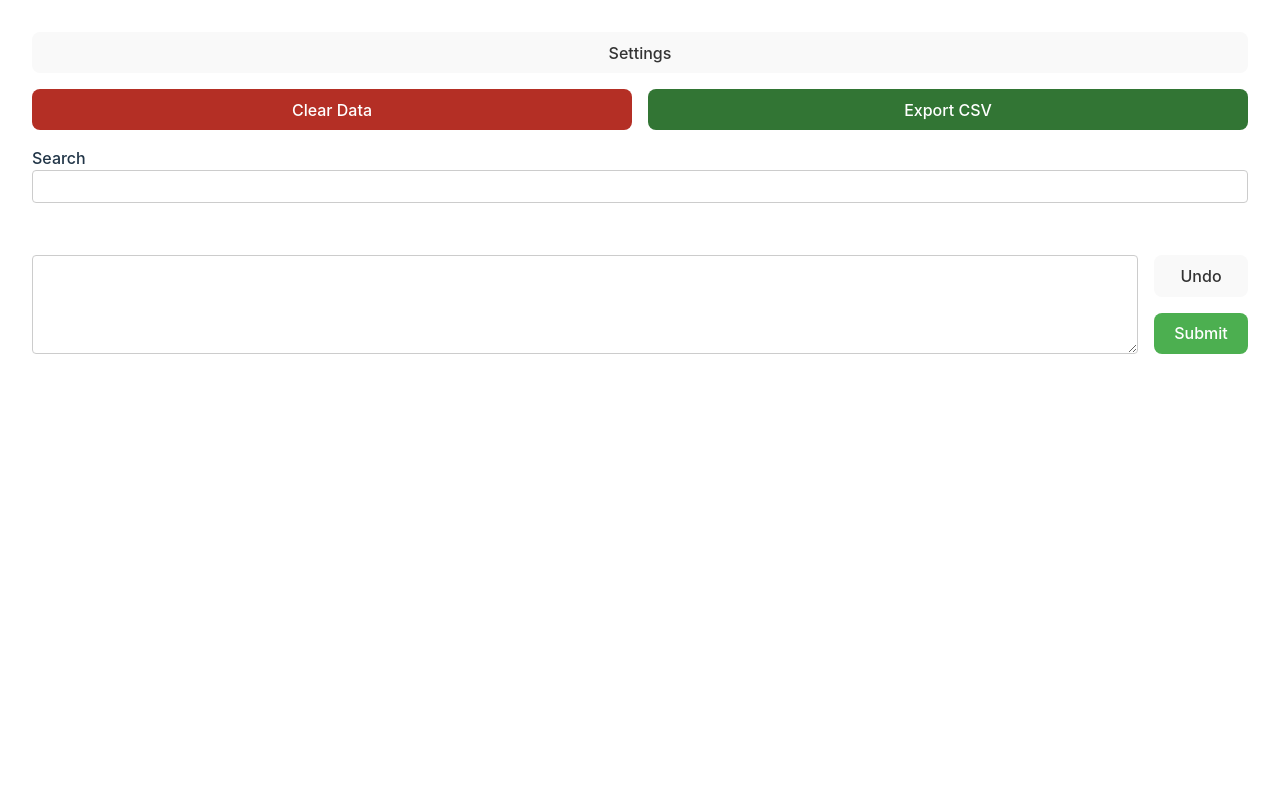
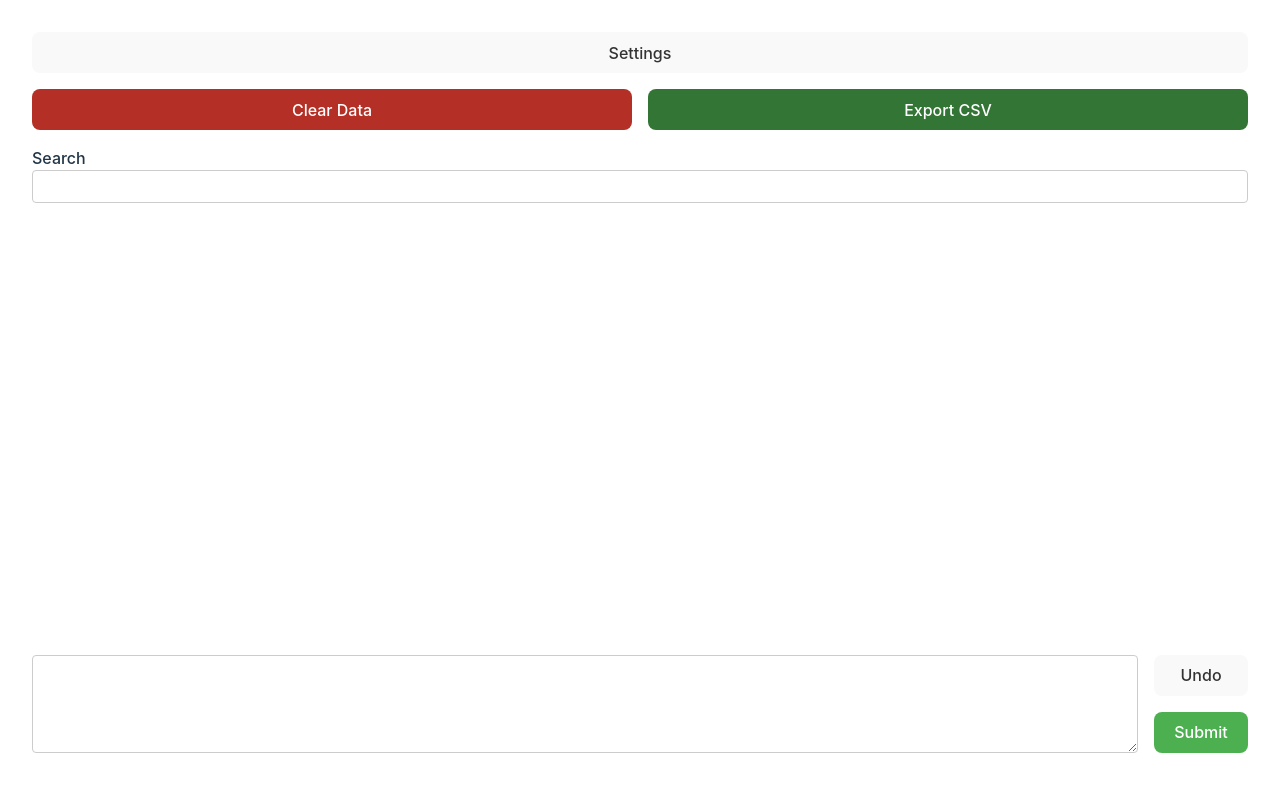
Before and after one commit to dwidge/ai-data-capture, a React (Vite) app: page / in a window 1280 px wide. Shown: the top 792 px of the page. Built offline with nearby package versions, Linux system fonts and the light colour scheme.

Commit message:
Snap chat input to bottom and expand table to fill window

```diff
--- a/src/CSVTable.tsx
+++ b/src/CSVTable.tsx
@@ -63,7 +63,6 @@ const CSVTable: React.FC<CSVTableProps> = ({
         className="filter-tags"
         style={{
           display: "flex",
-          flex: 1,
           flexDirection: "column",
           gap: ".5em",
         }}
@@ -109,7 +108,7 @@ const CSVTable: React.FC<CSVTableProps> = ({
   };
 
   return (
-    <div className="csv-table-container">
+    <div className="csv-container">
       <div className="csv-table-buttons">
         <button onClick={clearCSVData} className="clear-button">
           Clear Data
@@ -130,12 +129,16 @@ const CSVTable: React.FC<CSVTableProps> = ({
           />
         </label>
       </div>
+      <div className="csv-table-container">
         <table className="csv-table">
           <thead>
             <tr>
               {filteredCSV.length > 0 &&
                 filteredCSV[0].map((header, index) => (
-                <th key={index} onClick={() => handleCellClick(header, header)}>
+                  <th
+                    key={index}
+                    onClick={() => handleCellClick(header, header)}
+                  >
                     {header}
                   </th>
                 ))}
@@ -167,6 +170,7 @@ const CSVTable: React.FC<CSVTableProps> = ({
             )}
           </tbody>
         </table>
+      </div>
     </div>
   );
 };
--- a/src/Chat.css
+++ b/src/Chat.css
@@ -66,10 +66,19 @@ label {
   white-space: break-spaces;
 }
 
-.csv-table-container {
-  overflow-x: auto;
+.csv-container {
   display: flex;
   flex-direction: column;
+  flex: 1;
+  gap: 1em;
+  overflow: auto;
+}
+
+.csv-table-container {
+  overflow: auto;
+  display: flex;
+  flex-direction: column;
+  flex: 1;
   gap: 1em;
 }
 
--- a/src/index.css
+++ b/src/index.css
@@ -14,6 +14,7 @@
 
   display: flex;
   flex: 1;
+  height: 100%;
 }
 
 a {
@@ -29,6 +30,7 @@ body {
   margin: 0;
   display: flex;
   flex: 1;
+  height: 100%;
 }
 
 h1 {
```
Lines whose indentation alone changed are shown as unchanged.
